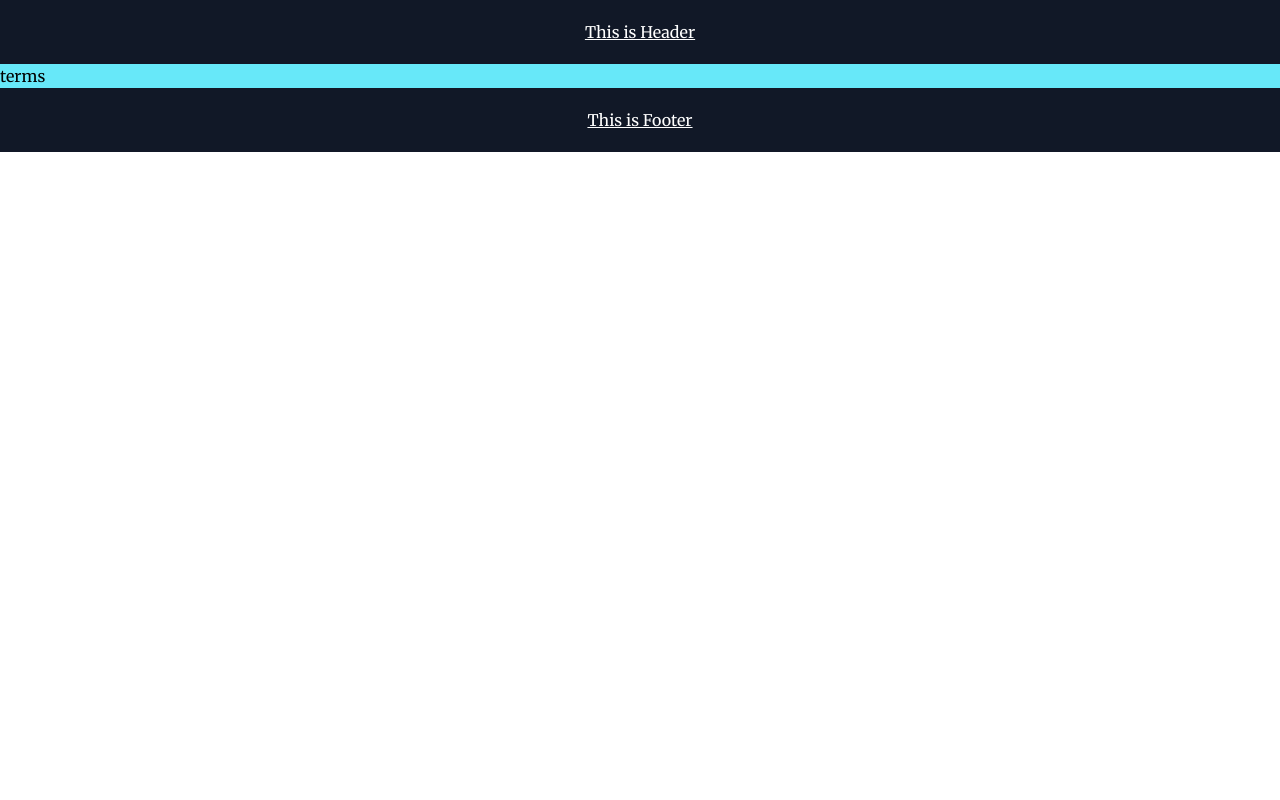
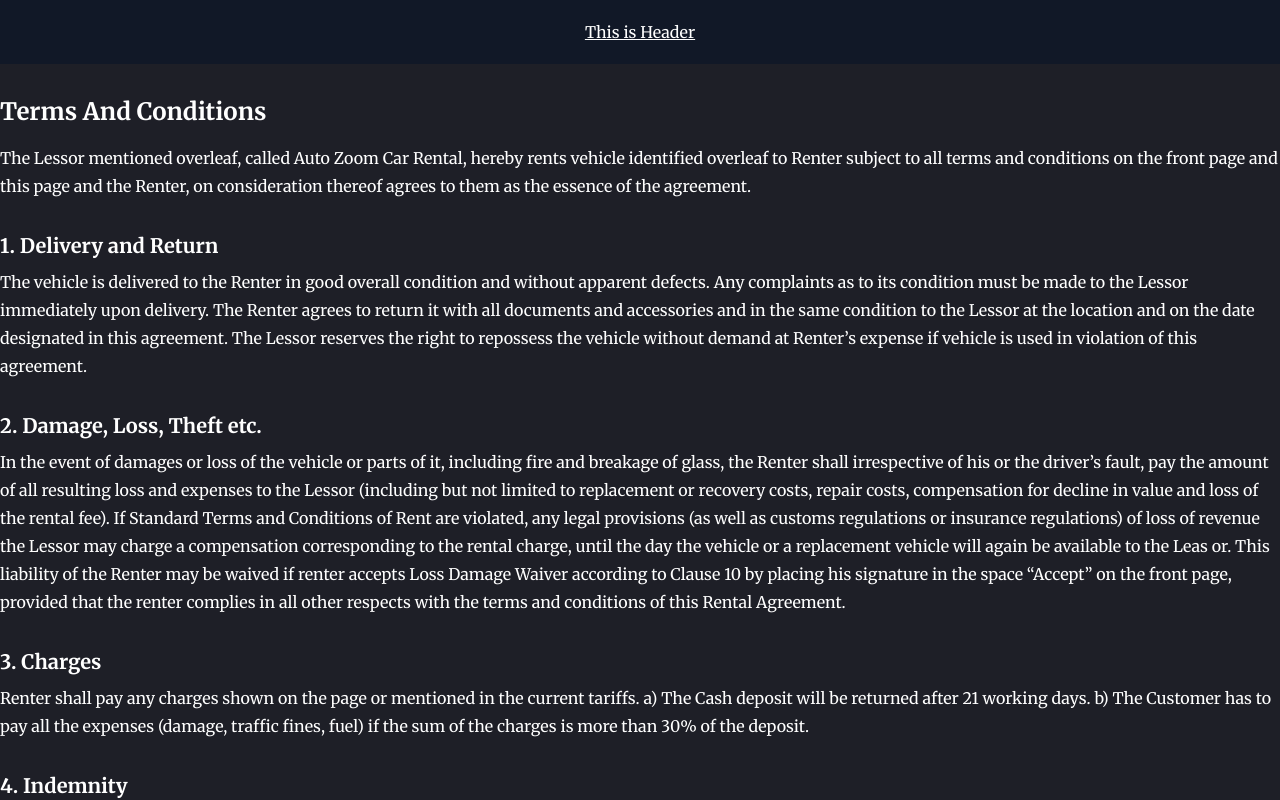
Before and after one commit to Ismoil98/team_auto, a React (Vite) app: page /terms in a window 1280 px wide. Shown: the top 800 px of the page. Built offline with nearby package versions, Linux system fonts and the light colour scheme.

Commit message:
terms page is completed

```diff
--- /dev/null
+++ b/src/components/terms/TermsList.jsx
@@ -0,0 +1,12 @@
+import React from 'react'
+
+const TermsList = ({title,desc}) => {
+  return (
+    <div className='mt-8'>
+        <h2 className='font-bold sm:text-xl text-lg mb-2'>{title}</h2>
+        <p className='sm:text-[16px] text-sm leading-7'>{desc}</p>
+    </div>
+  )
+}
+
+export default TermsList
--- a/src/pages/terms/terms.jsx
+++ b/src/pages/terms/terms.jsx
@@ -1,8 +1,31 @@
 import React from 'react'
+import TermsList from '../../components/terms/TermsList'
 
 const terms = () => {
   return (
-    <div>terms</div>
+    <div className=' bg-[#1E1F27] py-8'>
+      <div className='container'>
+        <div className='text-white'>
+
+          <h1 className='sm:text-2xl text-xl font-bold'>Terms And Conditions</h1>
+
+          <p className='mt-4 sm:text-[16px] text-sm leading-7'>
+          The Lessor mentioned overleaf, called Auto Zoom Car Rental, hereby rents vehicle identified overleaf to Renter subject to all terms and conditions on the front page and this page and the Renter, on consideration thereof agrees to them as the essence of the agreement.
+          </p>
+
+          <TermsList title={'1. Delivery and Return'} desc={'The vehicle is delivered to the Renter in good overall condition and without apparent defects. Any complaints as to its condition must be made to the Lessor immediately upon delivery. The Renter agrees to return it with all documents and accessories and in the same condition to the Lessor at the location and on the date designated in this agreement. The Lessor reserves the right to repossess the vehicle without demand at Renter’s expense if vehicle is used in violation of this agreement.'} />
+
+          <TermsList title={'2. Damage, Loss, Theft etc.'} desc={'In the event of damages or loss of the vehicle or parts of it, including fire and breakage of glass, the Renter shall irrespective of his or the driver’s fault, pay the amount of all resulting loss and expenses to the Lessor (including but not limited to replacement or recovery costs, repair costs, compensation for decline in value and loss of the rental fee). If Standard Terms and Conditions of Rent are violated, any legal provisions (as well as customs regulations or insurance regulations) of loss of revenue the Lessor may charge a compensation corresponding to the rental charge, until the day the vehicle or a replacement vehicle will again be available to the Leas or. This liability of the Renter may be waived if renter accepts Loss Damage Waiver according to Clause 10 by placing his signature in the space “Accept” on the front page, provided that the renter complies in all other respects with the terms and conditions of this Rental Agreement.'} />
+
+          <TermsList title={'3. Charges'} desc={'Renter shall pay any charges shown on the page or mentioned in the current tariffs. a) The Cash deposit will be returned after 21 working days. b) The Customer has to pay all the expenses (damage, traffic fines, fuel) if the sum of the charges is more than 30% of the deposit.'} />
+
+          <TermsList title={'4. Indemnity'} desc={'The Lessor is only responsible for loss or damage suffered by Renter or Third Parties, if such loss or damage was caused intentionally or through negligence on Lessor’s part. In all other cases, the Lessor cannot accept any liability and shall be immune against such claims.'} />
+
+          <TermsList title={'5. Conditions of use'} desc={'– Rented vehicles are not to be driven while Renter or any other driver of vehicle is under the influence of alcohol, hallucinatory drugs, narcotics, barbiturates, or any other substance impairing consciousness or ability to react. Rented vehicles are not to be driven in contravention of any customs, traffic or other regulations;'} />
+
+        </div>
+      </div>
+    </div>
   )
 }
 
```
